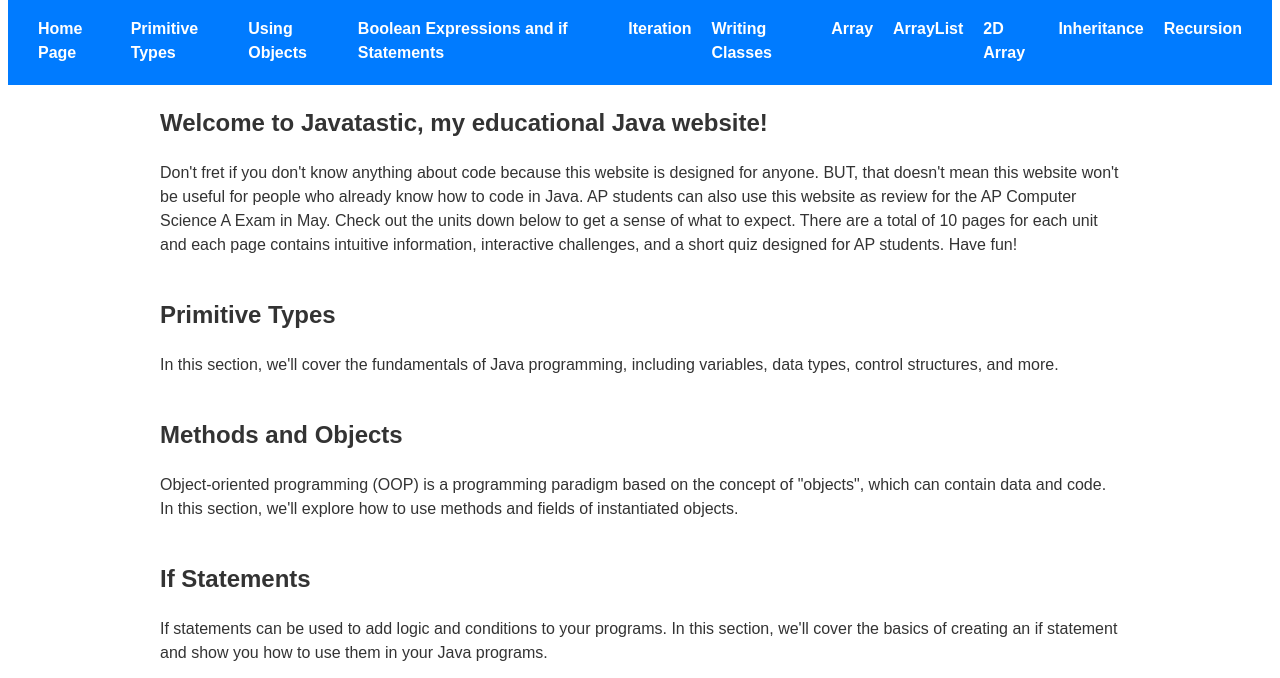
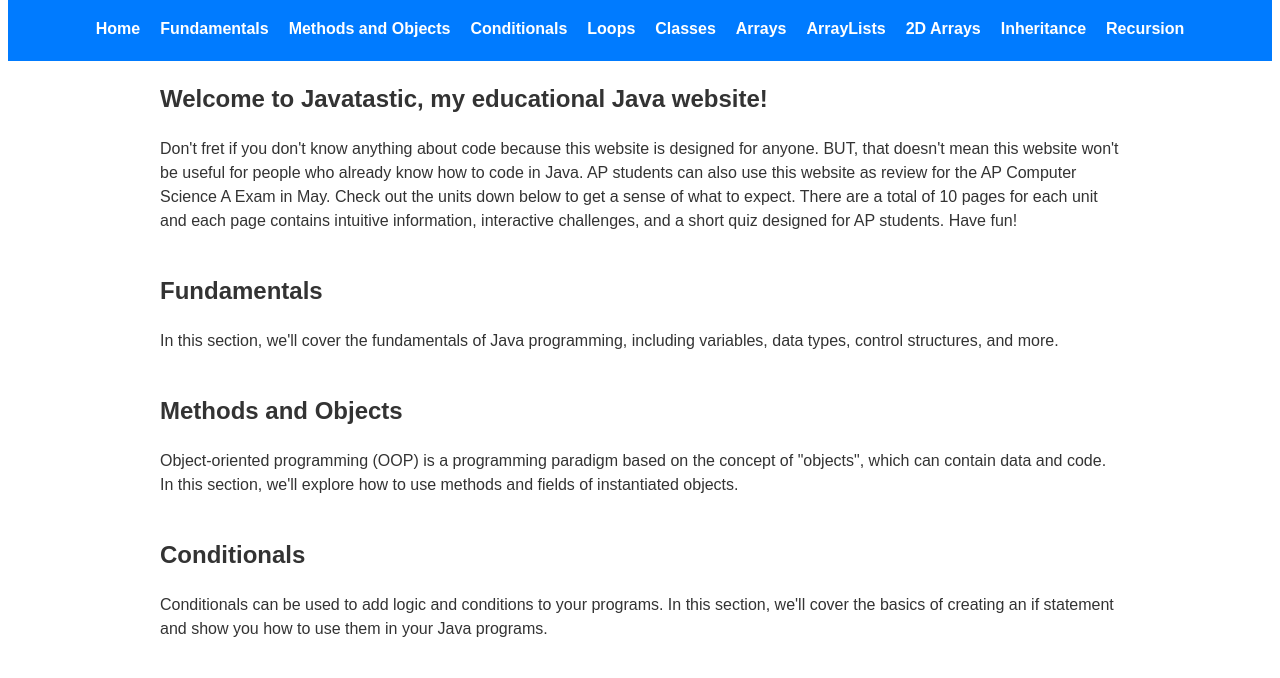
Before and after one commit to sokoruchi100/Javatastic, a plain HTML site: page index.html in a window 1280 px wide. Shown: the part 85-763 px from the top of the page. Drawn offline with Linux system fonts and the light colour scheme.

Commit message:
added new pages

```diff
--- a/CSS/index.css
+++ b/CSS/index.css
@@ -60,6 +60,7 @@ section {
 }
 
 h2 {
+    color:#333;
     margin-top: 0;
     font-size: 24px;
 }
--- a/index.html
+++ b/index.html
@@ -15,15 +15,15 @@
         <nav>
             <ul>
                 <!--Page Links Go Here!!!-->
-                <li><a href="#home">Home Page</a></li>
-                <li><a href="#primitive">Primitive Types</a></li>
-                <li><a href="#objects">Using Objects</a></li>
-                <li><a href="#if">Boolean Expressions and if Statements</a></li>
-                <li><a href="#loop">Iteration</a></li>
-                <li><a href="#classes">Writing Classes</a></li>
-                <li><a href="#array">Array</a></li>
-                <li><a href="#arraylist">ArrayList</a></li>
-                <li><a href="#2darray">2D Array</a></li>
+                <li><a href="index.html">Home</a></li>
+                <li><a href="fundamentals.html">Fundamentals</a></li>
+                <li><a href="#objects">Methods and Objects</a></li>
+                <li><a href="#conditionals">Conditionals</a></li>
+                <li><a href="#loops">Loops</a></li>
+                <li><a href="#classes">Classes</a></li>
+                <li><a href="#arrays">Arrays</a></li>
+                <li><a href="#arraylists">ArrayLists</a></li>
+                <li><a href="#2darrays">2D Arrays</a></li>
                 <li><a href="#inheritance">Inheritance</a></li>
                 <li><a href="#recursion">Recursion</a></li>
             </ul>
@@ -34,24 +34,22 @@
             <h2>Welcome to Javatastic, my educational Java website!</h2>
             <p> Don't fret if you don't know anything about code because this website is designed for anyone. BUT, that doesn't mean this website won't be useful for people who already know how to code in Java. AP students can also use this website as review for the AP Computer Science A Exam in May. Check out the units down below to get a sense of what to expect. There are a total of 10 pages for each unit and each page contains intuitive information, interactive challenges, and a short quiz designed for AP students. Have fun!</p>
         </section>
-        <section id="primitive">
-            <h2>Primitive Types</h2>
+        <section id="fundamentals">
+            <a href="fundamentals.html"><h2>Fundamentals</h2></a>
             <p>In this section, we'll cover the fundamentals of Java programming, including variables, data types,
                 control structures, and more.</p>
-            <!-- more content here -->
         </section>
         <section id="objects">
             <h2>Methods and Objects</h2>
             <p>Object-oriented programming (OOP) is a programming paradigm based on the concept of "objects", which can
                 contain data and code. In this section, we'll explore how to use methods and fields of instantiated objects.</p>
+        </section>
+        <section id="conditionals">
+            <h2>Conditionals</h2>
+            <p>Conditionals can be used to add logic and conditions to your programs. In this section, we'll cover the basics of creating an if statement and show you how to use them in your Java programs.</p>
             <!-- more content here -->
         </section>
-        <section id="if">
-            <h2>If Statements</h2>
-            <p>If statements can be used to add logic and conditions to your programs. In this section, we'll cover the basics of creating an if statement and show you how to use them in your Java programs.</p>
-            <!-- more content here -->
-        </section>
-        <section id="loop">
+        <section id="loops">
             <h2>Loops</h2>
             <p>Loops are a critical aspect of Java programming, as they enable programs to repeatedly run a piece of code autonomously. In this section, we'll cover how to use while loops and for loops.</p>
             <!-- more content here -->
@@ -61,17 +59,17 @@
             <p>Classes are a fundamentally crucial aspect of Java programming as it is the foundation of the OOP paradigm. In this section, we'll cover how to write a Java class and the key principles to follow.</p>
             <!-- more content here -->
         </section>
-        <section id="array">
+        <section id="arrays">
             <h2>Arrays</h2>
             <p>Arrays are an important type of data that can store multiple pieces of information in a more orderly fashion. In this section, we'll cover the fundamental concepts of arrays and utilize them effectively.</p>
             <!-- more content here -->
         </section>
-        <section id="arraylist">
+        <section id="arraylists">
             <h2>ArrayLists</h2>
             <p>ArrayLists are similar to arrays, but have unique properties that seek to fix the issues with regular arrays. In this section, we'll explore what ArrayLists are and how to create efficient sorting and searching algorithms.</p>
             <!-- more content here -->
         </section>
-        <section id="2darray">
+        <section id="2darrays">
             <h2>2D Arrays</h2>
             <p>2D Arrays are another important data type, sort of like an array within an array. In this section, we'll explore what 2D Arrays can do and how we can use them.
             </p>
```
Also changed, not shown: 2darrays.html (added), arraylists.html (added), arrays.html (added), classes.html (added), conditionals.html (added), fundamentals.html (added), inheritance.html (added), loops.html (added), objects.html (added), recursion.html (added).
